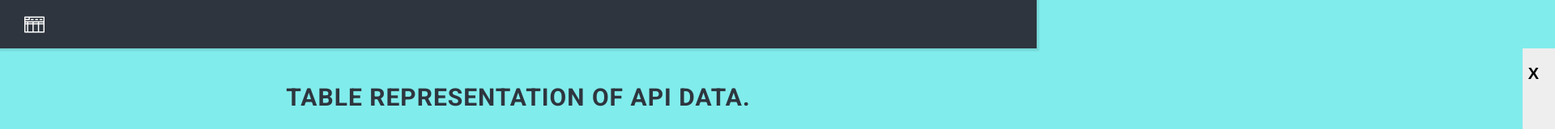
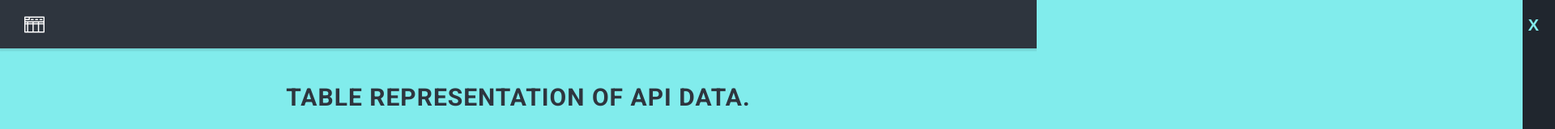
Before and after one commit to SL0TR/data-representation-table, a React (Create React App) app: page / in a window 1280 px wide. Shown: the top 160 px of the page at 81% size, 1920 px wide, since content can reach past the window. Built offline with nearby package versions, Linux system fonts and the light colour scheme; no server answers.

Commit message:
update ui

```diff
--- a/src/components/SideBar/sidebar.css
+++ b/src/components/SideBar/sidebar.css
@@ -1,9 +1,9 @@
 .sidebar {
-  position: absolute;
+  position: fixed;
   right: -50vw;
-  top: 60px;
-  height: calc(100vh - 60px);
-  background-color: #eee;
+  top: 0;
+  height: 100%;
+  background-color: var(--dark-grey);
   display: flex;
   flex-direction: column;
   transition: all .3s;
@@ -12,12 +12,24 @@
   justify-content: center;
   padding: 10px 20px;
   max-width: 300px;
+  color: var(--main-bg);;
+}
+
+.sidebar .id {
+  border-radius: 50%;
+  border: 1px solid var(--main-bg);
+  width: 30px;
+  margin: 2rem auto;
+}
+
+.sidebar .title {
+  font-size: 2rem;
 }
 
 .sidebar img {
   width: 100%;
   margin: 20px 0;
-  height: 300px;
+  height: 250px;
 }
 
 .sidebar .close-btn {
@@ -27,6 +39,7 @@
   background: none;
   border: none;
   font-size: 20px;
+  color: var(--main-bg);
   cursor: pointer;
   font-weight: bold;
 }
```
